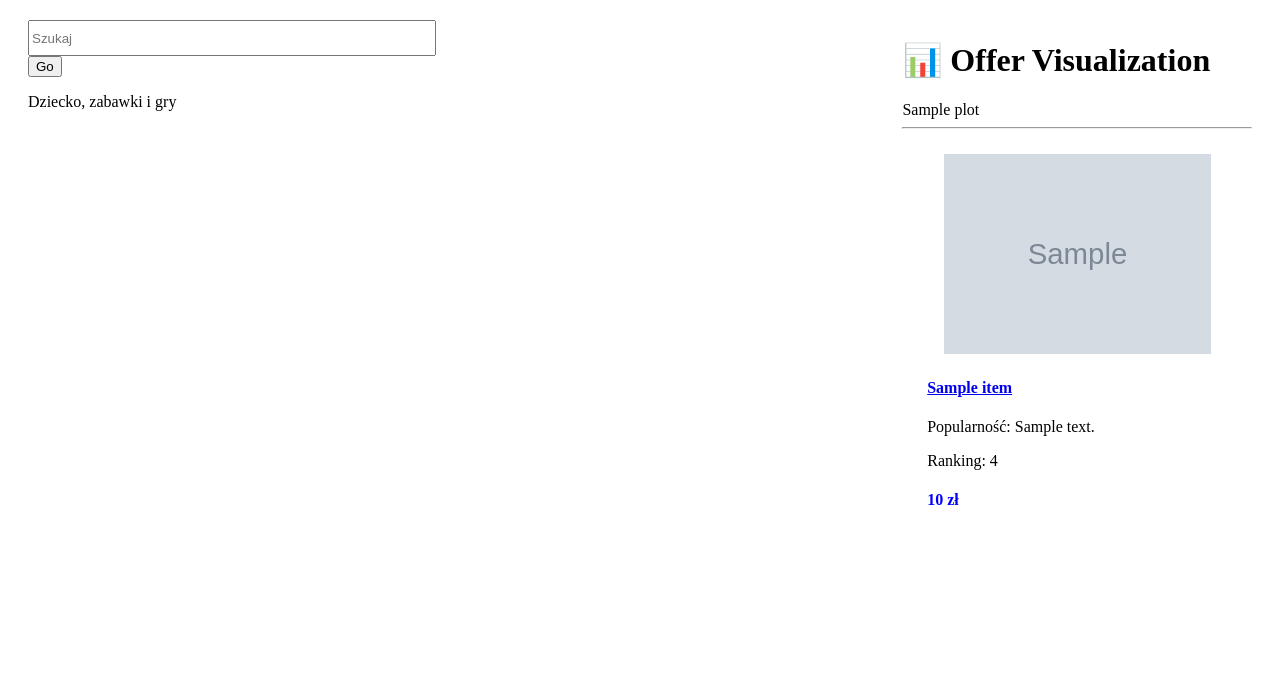
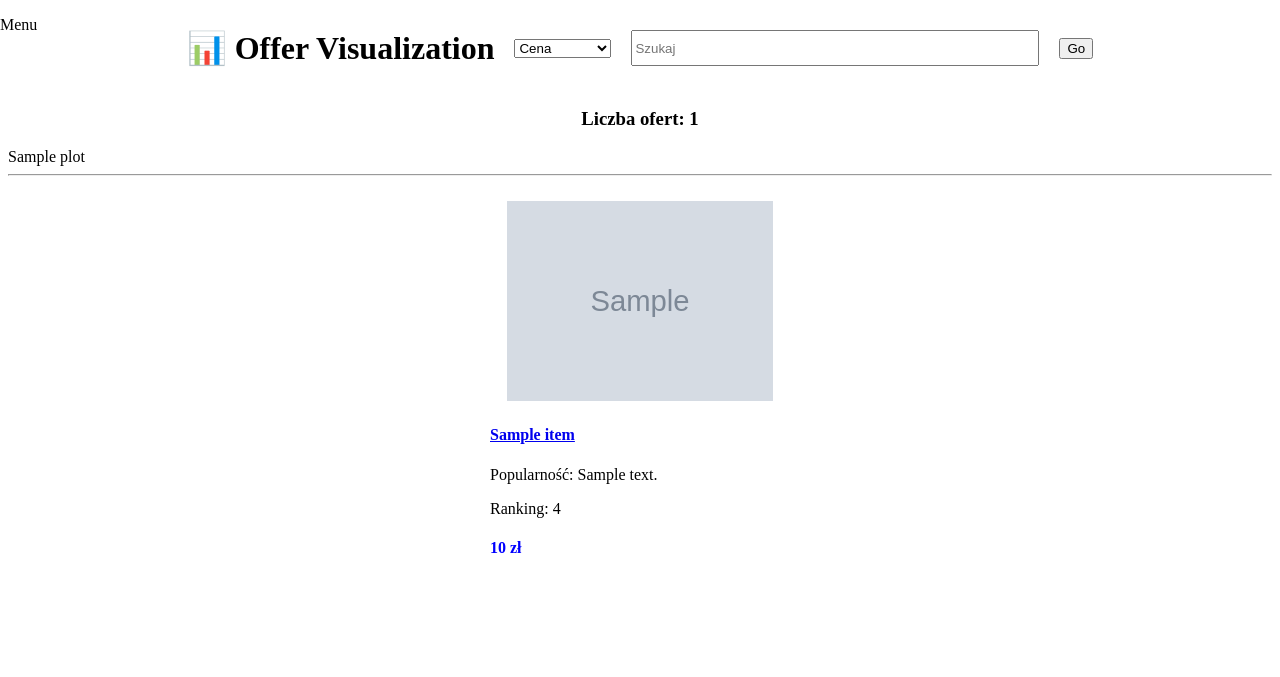
Before and after one commit to many-to-one/fastapi_webcraper, a FastAPI app: template templates/visualization.html in a window 1280 px wide. Shown: the top 677 px of the page. Run offline with FastAPI, Linux system fonts and the light colour scheme; the template is opened without the code that fills it: most values are stand-ins (such as "Sample title", 1, 10 or a date in 2020); grey boxes marked "Sample" are stand-in pictures.

Commit message:
start working with start page and filters on visualization

```diff
--- a/main.py
+++ b/main.py
@@ -18,18 +18,81 @@ app.mount("/static", StaticFiles(directory="static"), name="static")
 templates = Jinja2Templates(directory="templates")
 
 
-@app.get("/")
+@app.get("/scr")
 async def root(request: Request, response=HTMLResponse):
     return templates.TemplateResponse(
         request=request, name="home.html", context={"id": id}
     )
 
 
-@app.get("/bar")
+@app.get("/")
 async def root(request: Request, response=HTMLResponse):
     return templates.TemplateResponse(
         request=request, name="bar.html"
     )
+
+
+@app.get('/')
+async def visualization(request: Request,):
+
+    # file_path = os.path.join(DATA_DIR, filename)
+
+    # if not os.path.exists(file_path):
+    #     return HTMLResponse(content=f"<h1>File not found: {filename}</h1>", status_code=404)
+
+    filename = 'amz/Zabawki elektroniczne.xlsx'
+
+    df = pd.read_excel(filename)
+
+    df["index"] = range(len(df))
+
+    # Ensure price is numeric
+    df["price"] = pd.to_numeric(df["price"], errors="coerce")
+
+    # Ensure review is numeric
+    df["reviews"] = pd.to_numeric(df["reviews"], errors="coerce")
+
+    df["rating"] = pd.to_numeric(df["rating"], errors="coerce")
+
+    # df = df.sort_values(by="reviews", ascending=False)
+
+
+    if df.empty:
+        return templates.TemplateResponse("visualization.html", {
+            "request": request,
+            "plot": None,
+            "items": "<h3>No data found.</h3>",
+        })
+
+    # Truncate long titles
+    df["short_title"] = df["title"].apply(lambda x: x[:20] + "..." if len(x) > 20 else x)
+
+    # Scatter
+    fig = px.scatter(
+        df,
+        x="index",
+        y="short_title",
+        color="index",
+        hover_data={"title": True, "rating": True, "short_title": False, "index": False, },
+        size_max=50,
+        labels={
+            "short_title": "Tytuł",
+            # "reviews": "Popularność",
+            # "rating": "Ocena",
+        },
+        height=600
+    )
+
+
+    plot_html = fig.to_html(full_html=True)
+    # table_html = df.to_html(classes="table table-striped", index=False, escape=False)
+    items = df.to_dict(orient="records")
+
+    return templates.TemplateResponse("visualization.html", {
+            "request": request,
+            "plot": plot_html,
+            "items": items,
+        })
 
 
 @app.post("/scrape")
@@ -71,11 +134,21 @@ async def visualization(request: Request, filename: str, search: str = Query(Non
 
     df = pd.read_excel(file_path)
 
+    df["index"] = range(len(df))
+
     # Ensure price is numeric
     df["price"] = pd.to_numeric(df["price"], errors="coerce")
 
     # Ensure review is numeric
     df["reviews"] = pd.to_numeric(df["reviews"], errors="coerce")
+
+    df["rating"] = pd.to_numeric(df["rating"], errors="coerce")
+
+    # Sort by reviews in descending order (most reviewed first)
+    # df = df.dropna(subset=["reviews"]).sort_values(by="reviews", ascending=False)
+    df = df.sort_values(by="reviews", ascending=False)
+
+
 
     # Filter by search keywords if provided
     if search:
@@ -104,18 +177,18 @@ async def visualization(request: Request, filename: str, search: str = Query(Non
     # Scatter
     fig = px.scatter(
         df,
-        x="reviews",
-        y="short_title",
+        x="index",
+        # y="short_title",
+        y="reviews",
         color="reviews",
-        hover_data={"short_title": False, "title": True},
+        hover_data={"title": True, "rating": True, "short_title": False, "index": False, },
         size_max=50,
         labels={
+            "short_title": "Tytuł",
             "reviews": "Popularność",
-            "short_title": "Tytuł",
+            "rating": "Ocena",
         },
-        width=1000,
         height=600
-        # height=max(600, len(df) * 30),
     )
 
 
--- a/static/css/main.css
+++ b/static/css/main.css
@@ -1,3 +1,10 @@
+.flex-row-jc-center {
+    display: flex;
+    justify-content: center;
+    align-items: center;
+    gap: 20px;
+}
+
 .parent {
     display: flex;
     justify-content: space-between;
@@ -12,9 +19,44 @@
     gap: 10px;
 }
 
+.search-form-vis {
+    position: absolute;
+    top: 0;
+    left: 0;
+
+}
+
+#menu {
+    position: fixed;
+    top: 0;
+    display: none;
+    background-color: #ededed;
+    z-index: 1;
+    overflow-y: auto;
+    max-height: 80%;
+    padding: 10px;
+}
+
+.close-menu {
+    position: absolute;
+    top: 0;
+    right: 0;
+    padding: 10px;
+    padding-right: 30px;
+    z-index: 2;
+}
+
 .accordion-content {
+    position: fixed;
+    top: 0;
     display: none;
     margin-left: 20px;
+    overflow-y: auto;
+    background-color: #ededed;
+
+    width: 410px;
+    margin-left: revert-layer;
+    max-height: 100%;
 }
 
 #categoryId {
@@ -31,11 +73,12 @@
 
 }
 
-/* .container {
-    display: flex;
+.container {
+    /* display: flex;
     flex-direction: column;
-    width: auto;
-} */
+    width: auto; */
+    margin-left: 20wv;
+}
 
 .offers-container {
     display: flex;
--- a/templates/visualization.html
+++ b/templates/visualization.html
@@ -4,6 +4,7 @@
     <title>Data Visualization</title>
     <link rel="stylesheet" href="/static/css/main.css">
     <!-- <link href="https://cdn.jsdelivr.net/npm/bootstrap@5.3.0/dist/css/bootstrap.min.css" rel="stylesheet"> -->
+    <!-- <link href="https://cdn.jsdelivr.net/npm/bootstrap@5.3.5/dist/css/bootstrap.min.css" rel="stylesheet" integrity="sha384-SgOJa3DmI69IUzQ2PVdRZhwQ+dy64/BUtbMJw1MZ8t5HZApcHrRKUc4W0kG879m7" crossorigin="anonymous"> -->
     <style>
         /* .container { margin-top: 40px; }
         iframe { width: 100%; height: 600px; border: none; } */
@@ -11,17 +12,17 @@
 </head>
 <body>
 
-    <div class="parent">
         <form class="search-form-vis">
+
+            <p onclick="showMenu()">Menu</p>
+            <div id="menu" style="display: none; cursor: pointer;">
 
             <div id="categoryId">
 
-                <input type="hidden" name="category" id="selectedCat" placeholder="Kategoria">
-                <input type="text" name="title" placeholder="Szukaj" id="title">
-                <button onclick="showVis()">Go</button>
+                <p class="close-menu" onclick="showMenu()">X</p>
 
-                <div>
                     <p onclick="showCat(3)">Dziecko, zabawki i gry</p>
+
                     <div id="accordion-content-3" class="accordion-content" style="display: none;">
                         <h4>Zabawki i gry</h4>
                         <p onclick="setSubCat('Figurki do zabaw', 3)">Figurki do zabaw</p>
@@ -53,7 +54,7 @@
                         <p onclick="setSubCat('Przewijanie niemowląt')">Przewijanie niemowląt</p>
                     </div>
                 </div>
-
+            </div>
             </div>
 
         </form>
@@ -61,8 +62,25 @@
 
 
         <div class="container">
-            <h1>📊 Offer Visualization</h1>
-            <div style="max-height: 700px; overflow-y: auto;">
+            <div class="flex-row-jc-center">
+                <h1>📊 Offer Visualization</h1>
+                <select name="filter" id="filter">
+                    <option value="price">Cena</option>
+                    <option value="reviews">Popularność</option>
+                    <option value="rating">Ocena</option>
+                </select>
+                <input type="hidden" name="category" id="selectedCat" placeholder="Kategoria">
+                <input type="text" name="title" placeholder="Szukaj" id="title">
+                <button onclick="showVis()">Go</button>
+            </div>
+
+            <div style="text-align: center;">
+                {% if items %}
+                    <h3>Liczba ofert: {{ items | length }}</h3>
+                {% endif %}
+            </div>
+
+            <div>
                 {{ plot|safe }}
             </div>
             <hr/>
@@ -88,11 +106,21 @@
                 {% endif %}
             </div>
         </div>
-    </div>
+    <!-- </div> -->
 
 
 
     <script>
+
+        function showMenu() {
+            const subContent = document.getElementById('menu');
+
+            if (subContent.style.display === "none" || subContent.style.display === "") {
+                subContent.style.display = "block";
+            } else {
+                subContent.style.display = "none";
+            }
+        }
 
         function showVis() {
 
```
Also changed, not shown: 1 other file.
